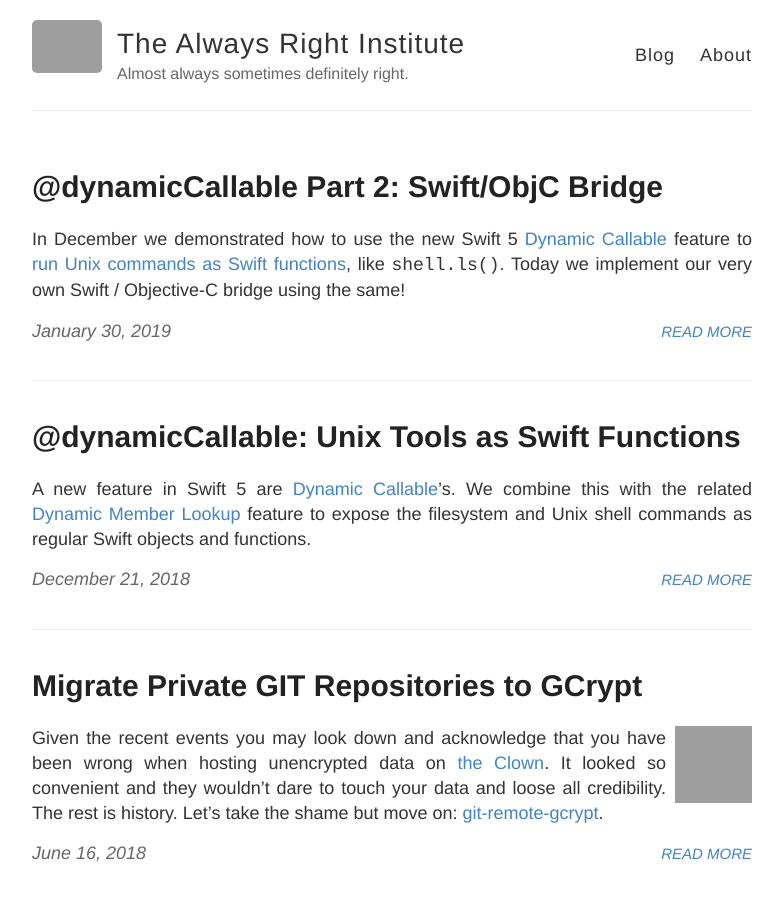
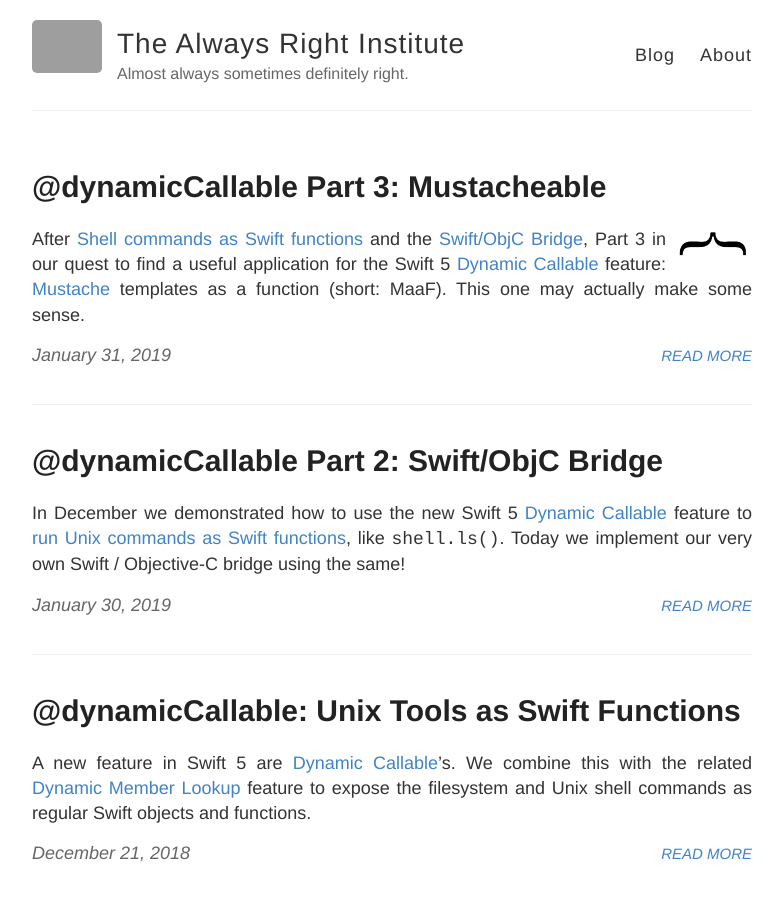
Before and after one commit to AlwaysRightInstitute/alwaysrightinstitute.github.io, a Jekyll site: the page built from index.md, in a window 1280 px wide and 900 px high, cut to the strip 0-900 px from the top of the window. Shown: the whole strip, without its empty margins (248-1031 px from the left). Built offline with Jekyll 4.4.1, drawn with Linux system fonts in a browser that asks for light colours; some of the changed lines change nothing that is shown; grey boxes are pictures that could not be loaded.

Commit message:
Mustacheable article
...

````diff
--- a/_posts/2018-12-21-swift-dynamic-callable.md
+++ b/_posts/2018-12-21-swift-dynamic-callable.md
@@ -1,7 +1,7 @@
 ---
 layout: post
 title: "@dynamicCallable: Unix Tools as Swift Functions"
-tags: swift process
+tags: swift process dynamicCallable
 ---
 
 A new feature in Swift 5 are
@@ -496,6 +496,8 @@ so let's at least have this one: 🐄
 
 ### Links
 
+- [@dynamicCallable Part 2: Swift/ObjC Bridge](http://www.alwaysrightinstitute.com/swift-objc-bridge/),
+- [@dynamicCallable Part 3: Mustacheable](http://www.alwaysrightinstitute.com/mustachable/),
 - [Shell module](https://github.com/AlwaysRightInstitute/Shell) on GitHub
 - [SE-0195 Dynamic Member Lookup](https://github.com/apple/swift-evolution/blob/master/proposals/0195-dynamic-member-lookup.md)
 - [SE-0216 Dynamic Callable](https://github.com/apple/swift-evolution/blob/master/proposals/0216-dynamic-callable.md)
--- a/_posts/2019-01-30-swift-objc-bridge.md
+++ b/_posts/2019-01-30-swift-objc-bridge.md
@@ -1,7 +1,7 @@
 ---
 layout: post
 title: "@dynamicCallable Part 2: Swift/ObjC Bridge"
-tags: swift process
+tags: swift objectivec objc bridge runtime dynamicCallable
 ---
 
 In December we demonstrated how to use the new Swift 5
@@ -682,5 +682,6 @@ so let's at least have this one: 🐄
 ### Links
 
 - [@dynamicCallable: Unix Tools as Swift Functions](http://www.alwaysrightinstitute.com/swift-dynamic-callable/)
+- [@dynamicCallable Part 3: Mustacheable](http://www.alwaysrightinstitute.com/mustachable/),
 - [SE-0195 Dynamic Member Lookup](https://github.com/apple/swift-evolution/blob/master/proposals/0195-dynamic-member-lookup.md)
 - [SE-0216 Dynamic Callable](https://github.com/apple/swift-evolution/blob/master/proposals/0216-dynamic-callable.md)
--- /dev/null
+++ b/_posts/2019-01-31-mustacheable.md
@@ -0,0 +1,194 @@
+---
+layout: post
+title: "@dynamicCallable Part 3: Mustacheable"
+tags: swift dynamicCallable mustache
+---
+<img src="{{ site.baseurl }}/images/mustache-logo.png"
+     align="right" width="86" height="42" style="padding: 0 0 0.5em 0.5em;" />
+After
+[Shell commands as Swift functions](http://www.alwaysrightinstitute.com/swift-dynamic-callable/)
+and the
+[Swift/ObjC Bridge](http://www.alwaysrightinstitute.com/swift-objc-bridge/),
+Part 3 in our quest to find a useful application for the Swift 5
+[Dynamic Callable](https://github.com/apple/swift-evolution/blob/master/proposals/0216-dynamic-callable.md)
+feature:
+[Mustache](http://mustache.github.io)
+templates as a function (short: MaaF).
+This one may actually make some sense.
+
+This sample for
+[Dynamic Callable](https://github.com/apple/swift-evolution/blob/master/proposals/0216-dynamic-callable.md)
+is much smaller and easier to follow along than the previous ones.
+Remember that you need to have Swift 5, e.g. via Xcode 10.2beta
+([info](http://www.alwaysrightinstitute.com/swift-objc-bridge/)).
+
+So what is
+[Mustache](http://mustache.github.io)?
+It is a super simple templating language. The ARI is providing an
+implementation for Swift:
+[mustache](https://github.com/AlwaysRightInstitute/mustache).
+A template looks like this:
+```mustache
+{% raw %}Hello {{name}}
+You have just won {{& value}} dollars!
+{{#in_ca}}
+  Well, {{{taxed_value}}} dollars, after taxes.
+{{/in_ca}}
+{{#addresses}}
+  Has address in: {{city}}
+{{/addresses}}
+{{^addresses}}
+  Move to Germany.
+{{/addresses}}{% endraw %}
+```
+
+The template features value access: `{% raw %}{{name}}{% endraw %}`,
+conditionals: `{% raw %}{{#in_ca}}{% endraw %}`,
+as well as repetitions: `{% raw %}{{#addresses}}{% endraw %}`.
+
+The ARI Swift version comes w/ a simple Mirror based KVC implementation
+and you can invoke it like that:
+```swift
+let sampleDict  : [ String : Any ] = [
+  "name"        : "Chris",
+  "value"       : 10000,
+  "taxed_value" : Int(10000 - (10000 * 0.4)),
+  "in_ca"       : true,
+  "addresses"   : [
+    [ "city"    : "Cupertino" ]
+  ]
+]
+
+let parser = MustacheParser()
+let tree   = parser.parse(string: template)
+let result = tree.render(object: sampleDict)
+```
+You get the idea.
+
+# Dynamic Callable
+
+But if you think about it, the template is really a function which takes a
+set of input parameters and returns a String with the rendered result:
+
+```swift
+func generateHTMLForWinner(arguments) -> String
+
+let html = generateHTMLForWinner(
+             name: "Chris", value: 10000,
+             taxed_value: 6000, in_ca: true,
+             addresses: [[ "city": "Cupertino" ]]
+           )
+```
+
+How that function is implemented, doesn't matter at all.
+And using
+[Dynamic Callable](https://github.com/apple/swift-evolution/blob/master/proposals/0216-dynamic-callable.md)
+you can implement Swift functions in arbitrary ways.
+In this case it is super simple:
+
+```swift
+@dynamicCallable   // <===
+struct Mustache {
+
+  let template : MustacheNode
+
+  init(_ template: String) {
+    let parser = MustacheParser()
+    self.template = parser.parse(string: template)
+  }
+
+  func dynamicallyCall(withKeywordArguments
+         arguments: KeyValuePairs<String, Any>)
+       -> String
+  {
+    let dictArgs = Dictionary(uniqueKeysWithValues:
+          arguments.map { ( $0.key, $0.value) })
+    return template.render(object: dictArgs)
+  }
+}
+```
+
+This defines a `struct Mustache` which wraps a (parsed) Mustache template
+and can be invoked as many times as you wish.
+We turn the `struct` into callable "function" by implementing
+[Dynamic Callable](https://github.com/apple/swift-evolution/blob/master/proposals/0216-dynamic-callable.md).
+
+Declaring a function which is implemented in Mustache, instead of Swift:
+```swift
+let generateHTMLForWinner = Mustache(
+      """
+      {% raw %}Hello {{name}}
+      You have just won {{& value}} dollars!
+      {{#in_ca}}
+        Well, {{{taxed_value}}} dollars, after taxes.
+      {{/in_ca}}
+      {{#addresses}}
+        Has address in: {{city}}
+      {{/addresses}}
+      {{^addresses}}
+        Move to Germany.
+      {{/addresses}}{% endraw %}
+      """)
+```
+
+And call that function:
+```swift
+let winners = [
+      generateHTMLForWinner(
+        name: "Chris", value: 10000,
+        taxed_value: 6000, in_ca: true,
+        addresses: [[ "city": "Cupertino" ]]
+      ),
+      generateHTMLForWinner(
+        name: "Michael", value: 6000,
+        taxed_value: 6000, in_ca: false,
+        addresses: [[ "city": "Austin" ]]
+      )
+    ]
+```
+
+Pretty slick, isn't it? To the API consumer it looks like the plain function:
+```swift
+func generateHTMLForWinner(arguments) -> String
+```
+It doesn't matter to the consumer whether that HTML generation is backed
+by Swift code,
+by a Mustache template,
+by a
+[WOTemplate](http://www.swiftobjects.org),
+or by
+[Objective-C](http://www.alwaysrightinstitute.com/swift-objc-bridge/).
+
+> Of course the approach has some obvious deficiencies.
+> For example it is unclear from the API what kind of
+> arguments are supported.
+> But hey, that's why it's called `dynamic` 😎
+
+
+
+## Summary
+
+You can find the finished implementation
+[on GitHub](https://github.com/AlwaysRightInstitute/mustache/blob/develop/Sources/mustache/Mustacheable.swift#L47).
+It even comes with tests! ⛑
+
+The ARI [mustache](https://github.com/AlwaysRightInstitute/mustache)
+module can be consumed as a regular SPM module, and it also comes with
+an Xcode project.
+<br>
+[µExpress](https://github.com/NozeIO/MicroExpress) supports Mustache
+templates. Here is our tutorial on how to enhance
+µExpress/[SwiftNIO](https://github.com/apple/swift-nio) w/ Mustache
+template support:
+[µExpress/NIO - Adding Templates](http://www.alwaysrightinstitute.com/microexpress-nio-templates/).
+
+### Links
+
+- [Mustache](http://mustache.github.io) project
+- [mustache](https://github.com/AlwaysRightInstitute/mustache) Swift module
+- [@dynamicCallable: Unix Tools as Swift Functions](http://www.alwaysrightinstitute.com/swift-dynamic-callable/)
+- [@dynamicCallable Part 2: Swift/ObjC Bridge](http://www.alwaysrightinstitute.com/swift-objc-bridge/),
+- [SE-0195 Dynamic Member Lookup](https://github.com/apple/swift-evolution/blob/master/proposals/0195-dynamic-member-lookup.md)
+- [SE-0216 Dynamic Callable](https://github.com/apple/swift-evolution/blob/master/proposals/0216-dynamic-callable.md)
+- [µExpress/NIO - Adding Templates](http://www.alwaysrightinstitute.com/microexpress-nio-templates/)
+- [µExpress](https://github.com/NozeIO/MicroExpress)
````
Also changed, not shown: images/mustache-logo.png (added), 1 other file.
